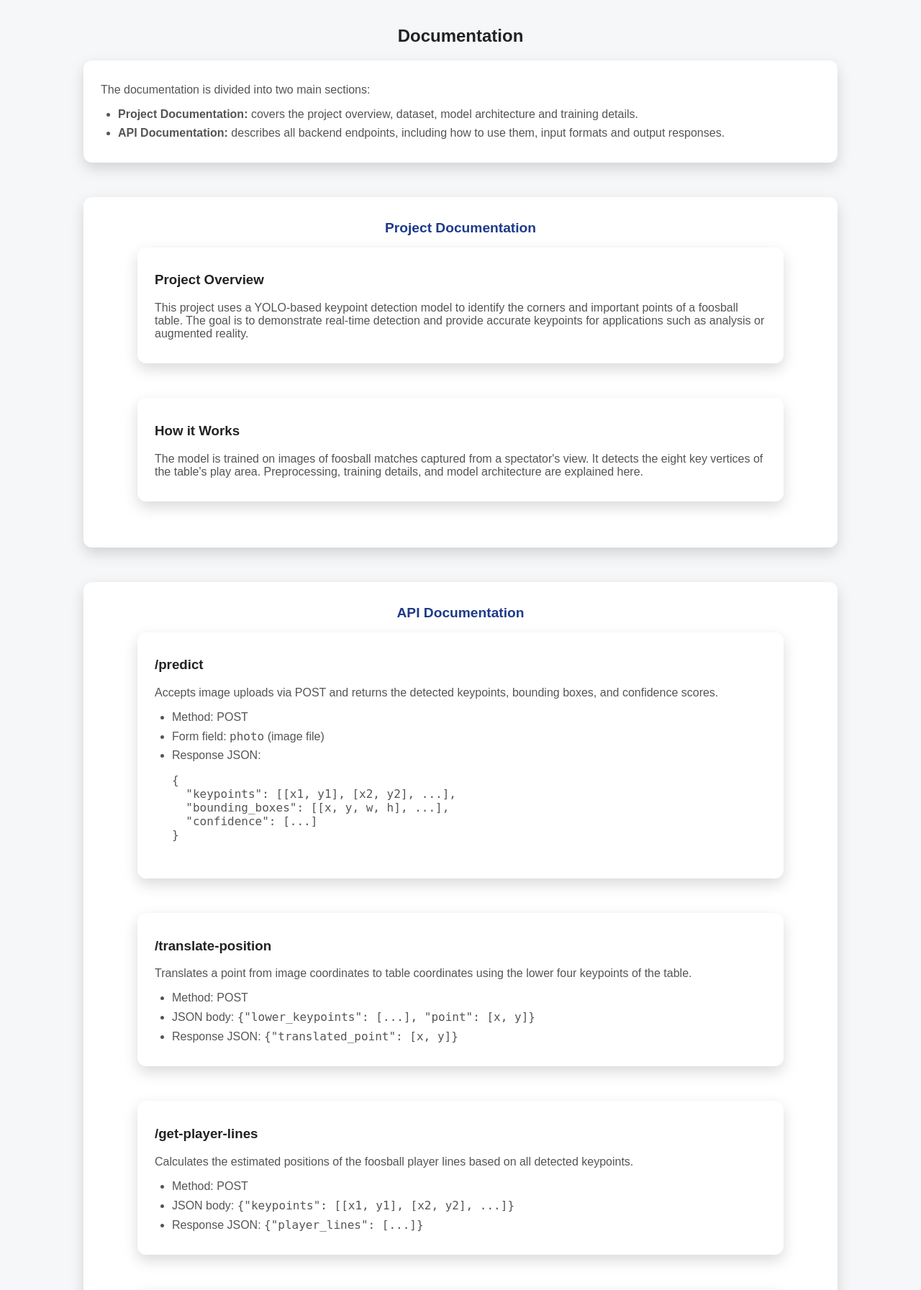
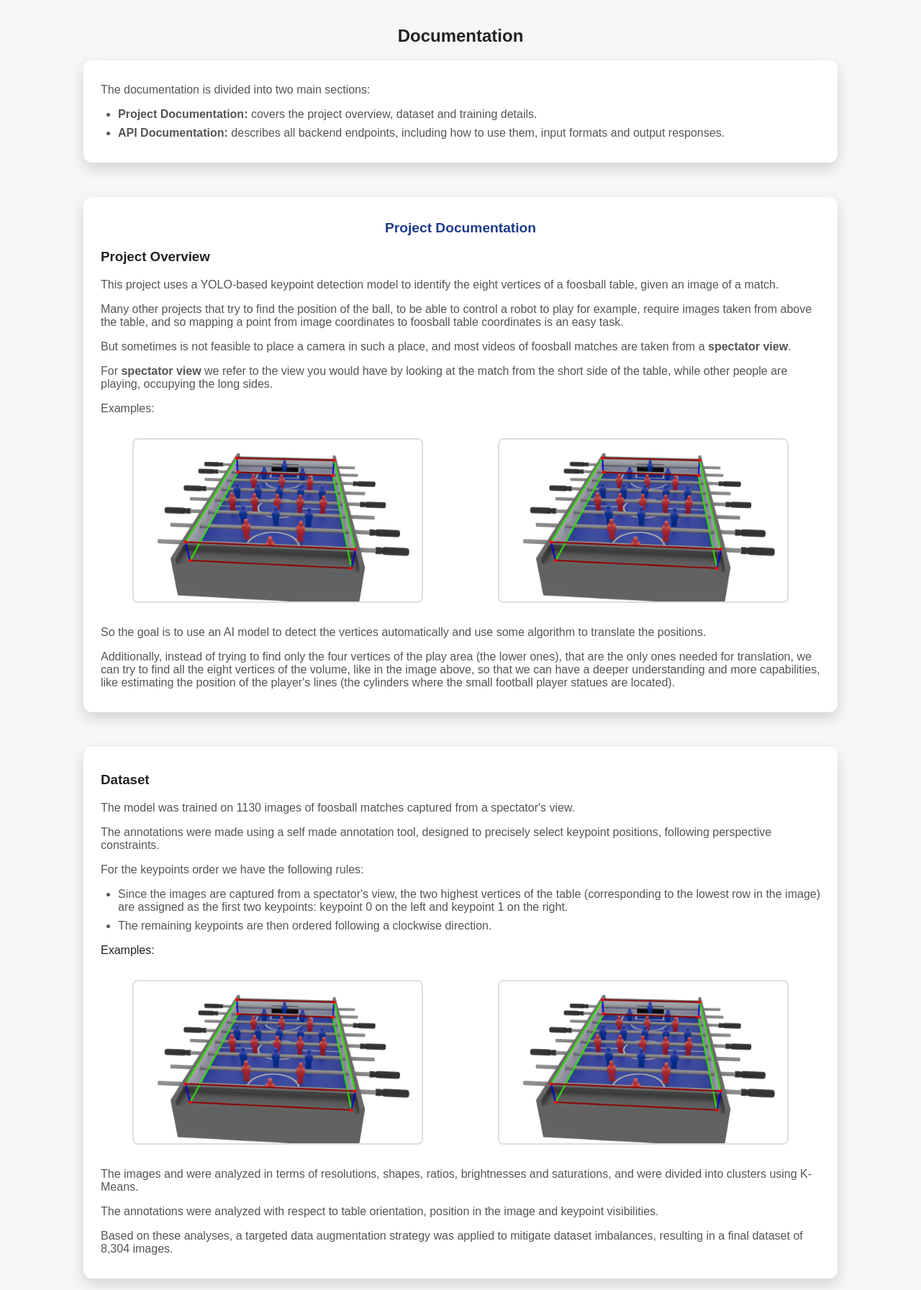
Before and after one commit to GiovaSpine/foosball-in-perspective-detection, a Flask app: page /documentation in a window 1280 px wide. Shown: the part 67-1860 px from the top of the page at 72% size. Run offline with Flask 3, Linux system fonts and the light colour scheme.

Commit message:
Continue working on index, documentation and results pages

```diff
--- a/app/static/info_pages_style.css
+++ b/app/static/info_pages_style.css
@@ -1,36 +1,3 @@
-
-
-/* ============================================================================ */
-
-/* NAVIGATION */
-
-nav a {
-    color: #fff;
-    text-decoration: none;
-    margin: 0 1rem;
-    font-weight: 500;
-    transition: color 0.3s;
-}
-
-nav a:hover {
-    color: #60a5fa;
-}
-
-/* ============================================================================ */
-
-/* INTRODUCTION */
-
-#introduction img {
-    width: 500px;
-    height: auto;
-    display: block;
-    margin: 1rem auto;
-    border-radius: 8px;
-}
-
-/* ============================================================================ */
-
-/* MAIN CONTENT */
 
 
 section {
@@ -50,6 +17,14 @@ section h2 {
     font-size: 1.2rem;
 }
 
+img {
+    width: 500px;
+    height: auto;
+    display: block;
+    margin: 1rem auto;
+    border-radius: 8px;
+}
+
 section p, section ul {
     font-size: 1rem;
     color: #555;
@@ -61,23 +36,18 @@ ul {
 }
 
 section ul li {
-    margin-bottom: 0.5rem;  /* distanza tra le righe */
+    margin-bottom: 0.5rem;
 }
 
-/* ============================================================================ */
-
-/* RESULTS GALLERY */
-
-.results-gallery {
+.gallery {
     display: flex;
     flex-wrap: wrap;
     gap: 1rem;
     justify-content: center;
 }
 
-.results-gallery img {
-    max-width: 100%;
-    width: 300px;
+.gallery img {
+    width: 40%;
     border-radius: 8px;
     border: 2px solid #ddd;
 }
--- a/app/templates/documentation.html
+++ b/app/templates/documentation.html
@@ -16,29 +16,118 @@
         The documentation is divided into two main sections:
     </p>
     <ul>
-        <li><strong>Project Documentation:</strong> covers the project overview, dataset, model architecture and training details.</li>
+        <li><strong>Project Documentation:</strong> covers the project overview, dataset and training details.</li>
         <li><strong>API Documentation:</strong> describes all backend endpoints, including how to use them, input formats and output responses.</li>
     </ul>
 </section>
 
 <!-- Project Documentation -->
-<section id="project-docs">
+<section>
     <h2>Project Documentation</h2>
 
-    <section id="project-overview">
+    <section">
         <h3>Project Overview</h3>
         <p>
-            This project uses a YOLO-based keypoint detection model to identify the corners and important points of a foosball table.
-            The goal is to demonstrate real-time detection and provide accurate keypoints for applications such as analysis or augmented reality.
+            This project uses a YOLO-based keypoint detection model to identify the eight vertices of a foosball table, given an image
+            of a match.
         </p>
+        <p>
+            Many other projects that try to find the position of the ball, to be able to control a robot to play for example,
+            require images taken from above the table, and so mapping a point from image coordinates to foosball table coordinates
+            is an easy task.
+        </p>
+        <p>
+            But sometimes is not feasible to place a camera in such a place, and most videos of foosball matches are taken from
+            a <strong>spectator view</strong>.
+        </p>
+        <p>
+            For <strong>spectator view</strong> we refer to the view you would have by looking at the match from the short side of the table,
+            while other people are playing, occupying the long sides.
+        </p>
+        <p>
+            Examples:
+        </p>
+        <div class="gallery">
+            <img src="/static/images/icons/Index.png">
+            <img src="/static/images/icons/Index.png">
+        </div>
+        <p>
+            So the goal is to use an AI model to detect the vertices automatically and use some algorithm to translate the positions.
+        </p>
+        <p>
+            Additionally, instead of trying to find only the four vertices of the play area (the lower ones), that are the only ones needed
+            for translation, we can try to find all the eight vertices of the volume, like in the image above,
+            so that we can have a deeper understanding and more capabilities, like estimating the position of the player's lines
+            (the cylinders where the small football player statues are located).
+        </p>
+
     </section>
 
-    <section id="how-it-works">
-        <h3>How it Works</h3>
+    <section>
+        <h3>Dataset</h3>
         <p>
-            The model is trained on images of foosball matches captured from a spectator's view. It detects the eight key vertices of the table's play area.
-            Preprocessing, training details, and model architecture are explained here.
+            The model was trained on 1130 images of foosball matches captured from a spectator's view.
         </p>
+
+        <p>
+            The annotations were made using a self made annotation tool, designed to precisely select keypoint positions,
+            following perspective constraints.
+        </p>
+
+        <p>
+            For the keypoints order we have the following rules:
+            <ul>
+                <li>
+                    Since the images are captured from a spectator's view, the two highest vertices of the table
+                    (corresponding to the lowest row in the image) are assigned as the first two keypoints:
+                    keypoint 0 on the left and keypoint 1 on the right.
+                </li>
+                <li>
+                    The remaining keypoints are then ordered following a clockwise direction.
+                </li>
+            </ul>
+            Examples:
+        </p>
+
+        <div class="gallery">
+            <img src="/static/images/icons/Index.png">
+            <img src="/static/images/icons/Index.png">
+        </div>
+
+        <p>
+            The images and were analyzed in terms of resolutions, shapes, ratios, brightnesses and saturations,
+            and were divided into clusters using K-Means.
+        </p>
+
+        <p>
+            The annotations were analyzed with respect to table orientation, position in the image and keypoint visibilities.
+        </p>
+
+        <p>
+            Based on these analyses, a targeted data augmentation strategy was applied to mitigate dataset
+            imbalances, resulting in a final dataset of 8,304 images.
+        </p>
+
+    </section>
+
+     <section>
+        <h3>Training Details</h3>
+        <p>
+            The model used for this project is <strong>YOLOv8 nano</strong>, configured for keypoint detection.
+            This architecture was chosen instead of <strong>YOLOv11 nano</strong>, because it might have
+            been too complex for the limited dataset size, potentially causing overfitting.
+        </p>
+
+        <p>
+            The dataset was divided into a training set of 6,190 images and a validation set of 2,114 images, with no test set,
+            because a further division of the data could have reduced the training set size too much, and therefore no
+            hyperparameter fine-tuning was performed.
+        </p>
+
+        <p>
+            Check out the model's performance in the <a href="{{ url_for('results') }}">Results</a> section.
+        </p>
+
     </section>
 </section>
 
--- a/app/templates/index.html
+++ b/app/templates/index.html
@@ -29,7 +29,7 @@
         In addition to detecting keypoints, the backend also provides APIs for translating points, estimating player line positions,
         and cleaning keypoint data for improved accuracy (more details in the documentation).
     </p>
-    <img src="/static/images/icons/Index.png" alt="Detection Example 1">
+    <img src="/static/images/icons/Index.png">
 </section>
 
 <section id="overview">
@@ -39,7 +39,7 @@
            Learn about the project and its backend APIs in the <a href="{{ url_for('documentation') }}">Documentation</a> section.
         </li>
         <li>
-            Check out the model's performance and in the <a href="{{ url_for('results') }}">Results</a> section,
+            Check out the model's performance in the <a href="{{ url_for('results') }}">Results</a> section,
             including evaluation metrics and final considerations.
         </li>
         <li>
--- a/app/templates/results.html
+++ b/app/templates/results.html
@@ -17,9 +17,9 @@
         Add images dynamically or manually to showcase model performance.
     </p>
     <!-- Placeholder for images -->
-    <div class="results-gallery">
-        <img src="example1.jpg" alt="Detection Example 1">
-        <img src="example2.jpg" alt="Detection Example 2">
+    <div class="gallery">
+        <img src="/static/images/icons/Index.png">
+        <img src="/static/images/icons/Index.png">
     </div>
 </section>
 
```
